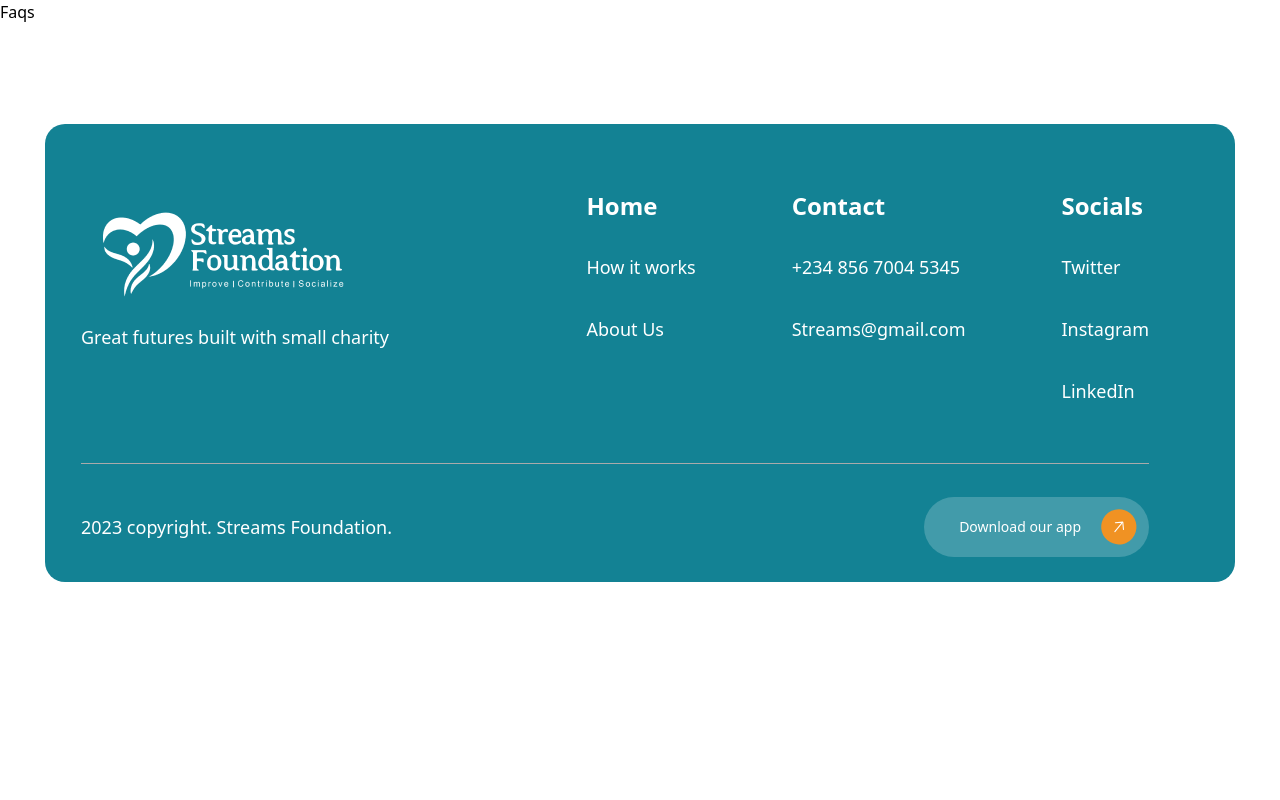
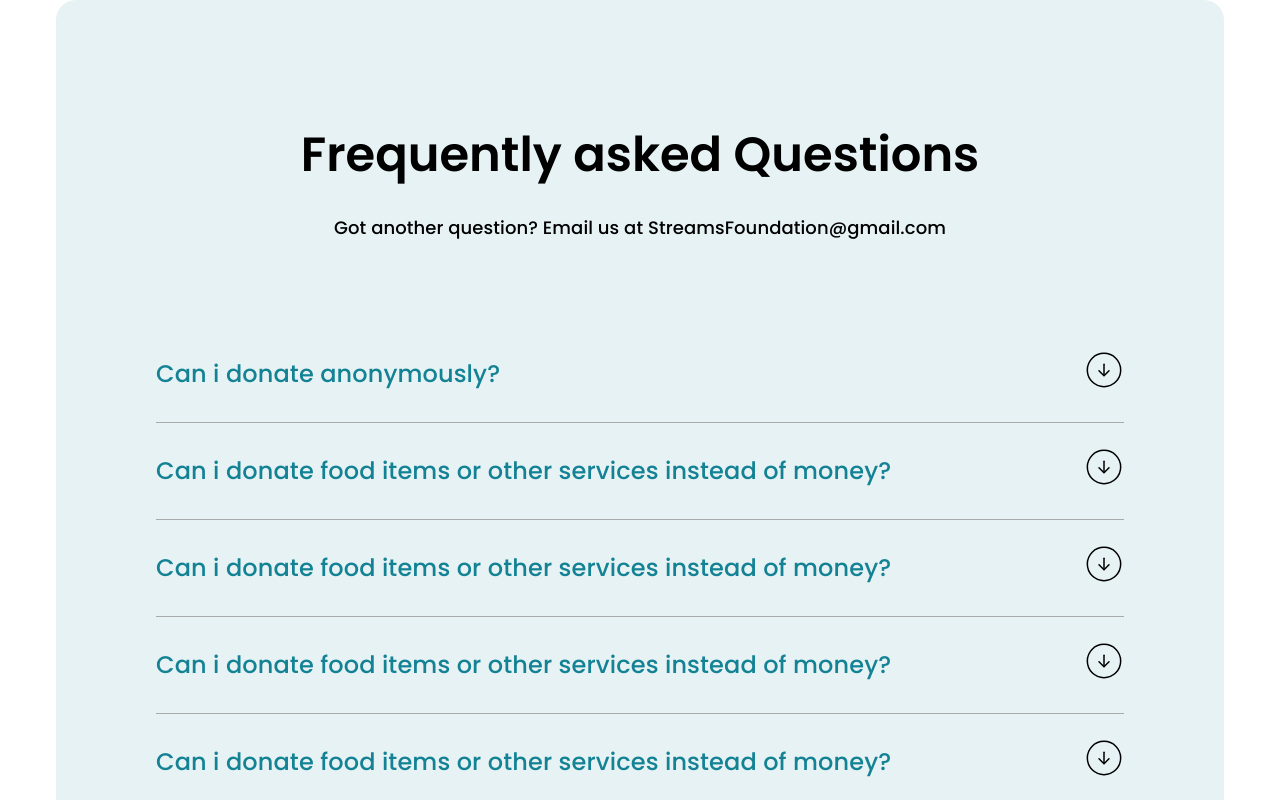
Before and after one commit to A-believer/stream-web-app, a Next.js app: page / in a window 1280 px wide. Shown: the part 1660-2460 px from the top of the page. Before the commit the page ends 2311 px from the top, so only its background shows below. Built offline with nearby package versions, Linux system fonts and the light colour scheme.

Commit message:
faq complete

```diff
--- a/app/page.tsx
+++ b/app/page.tsx
@@ -11,7 +11,7 @@ import WaystoHelp from '@/components/body/ways-to-help'
 
 export default function Home() {
   return (
-    <main className="">
+    <main className="font-ppn">
       <Hero />
       <Metric />
       <SeekingHelp />
--- a/components/body/banner.tsx
+++ b/components/body/banner.tsx
@@ -4,7 +4,7 @@ import Marquee from 'react-fast-marquee'
 
 function Banner() {
   return (
-    <div className='w-full md:text-5xl md:leading-[70px] text-lg leading-[27px] text-white relative flex flex-col mt-[40px] mb-[200px]'>
+    <div className='w-full md:text-5xl md:leading-[70px] text-lg leading-[27px] text-white relative flex flex-col mt-[40px] mb-[200px] font-ppn'>
       <div className='w-full bg-[#138294] md:py-4 py-3 absolute top-[40px] -rotate-2 z-20'>
         <Marquee  direction="left">
         <span className='xl:mx-24 md:mx-10 mx-5'>*Let’s help each other</span>
--- a/components/body/faqs.tsx
+++ b/components/body/faqs.tsx
@@ -1,8 +1,62 @@
-import React from 'react'
+"use client"
+import Image from 'next/image'
+import React, { useState } from 'react'
+import arrow from "../../public/icons/arrow-right-faq.svg"
+const faqData = [
+  {
+    id: 1,
+    question: "Can i donate anonymously?",
+    answer: "Lorem ipsum dolor sit amet consectetur. Quam diam vel et egestas lectus. Sit sed consectetur orci in sit aenean platea tincidunt."
+  },
+  {
+    id: 2,
+    question: "Can i donate food items or other services instead of money?",
+    answer: "Lorem ipsum dolor sit amet consectetur. Quam diam vel et egestas lectus. Sit sed consectetur orci in sit aenean platea tincidunt."
+  },
+  {
+    id: 3,
+    question: "Can i donate food items or other services instead of money?",
+    answer: "Lorem ipsum dolor sit amet consectetur. Quam diam vel et egestas lectus. Sit sed consectetur orci in sit aenean platea tincidunt."
+  },
+  {
+    id: 4,
+    question: "Can i donate food items or other services instead of money?",
+    answer: "Lorem ipsum dolor sit amet consectetur. Quam diam vel et egestas lectus. Sit sed consectetur orci in sit aenean platea tincidunt."
+  },
+  {
+    id: 5,
+    question: "Can i donate food items or other services instead of money?",
+    answer: "Lorem ipsum dolor sit amet consectetur. Quam diam vel et egestas lectus. Sit sed consectetur orci in sit aenean platea tincidunt."
+  },
+]
 
 function Faqs() {
+  const [openQuestion, setOpenQuestion] = useState<number | null>(null)
+
+  function handleQuestionOpen(id: number) {
+   setOpenQuestion((prevIndex) => (prevIndex === id ? null : id))
+    }
+
   return (
-    <div>Faqs</div>
+    <section className='rounded-[20px] xl:py-[120px] md:py-[80px] py-[60px] xl:px-[100px] md:px-8 px-4 xl:mx-14 md:mx-10 mx-5 bg-[#138294]/10 text-foreground font-ppn'>
+      <div className='text-center space-y-5'>
+        <h3 className='md:text-5xl text-2xl md:leading-[70px] leading-10 font-semibold'>Frequently asked Questions</h3>
+        <p className='text-lg leading-9 font-medium tracking-[0.09px]'>Got another question? Email us at StreamsFoundation@gmail.com</p>
+      </div>
+
+      <div className='mt-20'>
+        {faqData.map((faq) => (
+          <div key={faq.id} className='py-6 border-b flex items-center justify-between gap-x-9'>
+            <div>
+              <p className='text-[#138294] md:text-2xl md:leading-[48px] text-lg leading-7 tracking-[0.12px] font-medium'>{faq.question}</p>
+              {openQuestion === faq.id &&
+                <p className='text-sm leading-7 xl:w-full md:w-[90%] w-full'>{faq.answer}</p>}
+            </div>
+            <Image src={arrow} alt="" onClick={() => handleQuestionOpen(faq.id)} className={`${openQuestion === faq.id ? "" : "rotate-90" } self-start`} />
+          </div>
+        ))}
+      </div>
+    </section>
   )
 }
 
--- a/components/body/footer.tsx
+++ b/components/body/footer.tsx
@@ -7,7 +7,7 @@ import logo from "../../public/images/logo-footer.png"
 
 function Footer() {
   return (
-    <footer className='bg-[#138294] text-white xl:pt-[66px] md:pt-14 py-10 xl:pb-[25px] md:pb-24 xl:pl-9 md:pl-9 px-6 xl:pr-[86px] md:pr-9  lg:mx-[45px] md:mx-10 mx-[18px] xl:mb-[69px] md:mb-12 mb-8 rounded-[20px] text-lg leading-[34px] mt-[100px]'>
+    <footer className='font-ppn bg-[#138294] text-white xl:pt-[66px] md:pt-14 py-10 xl:pb-[25px] md:pb-24 xl:pl-9 md:pl-9 px-6 xl:pr-[86px] md:pr-9  lg:mx-[45px] md:mx-10 mx-[18px] xl:mb-[69px] md:mb-12 mb-8 rounded-[20px] text-lg leading-[34px] mt-[100px]'>
       <div className='flex lg:flex-row flex-col justify-between gap-y-[100px]'>
         <div>
           <Image src={logo} alt='logo' className='lg:w-[309px] w-[165px] lg:h-[130px] h-[69px] object-contain'/>
--- a/components/body/metric.tsx
+++ b/components/body/metric.tsx
@@ -2,7 +2,7 @@ import React from 'react'
 
 function Metric() {
   return (
-    <div className=''>Metric</div>
+    <div className='font-ppn'>Metric</div>
   )
 }
 
--- a/components/body/navbar.tsx
+++ b/components/body/navbar.tsx
@@ -18,7 +18,7 @@ function Navbar() {
   const { theme } = useTheme()
   const params = usePathname()
   return (
-    <header className='border-b border-[#828282]/30 flex justify-between items-center xl:pl-[50px] xl:pr-20 xl:py-0 md:px-12 md:py-11 px-6 py-6'>
+    <header className='border-b border-[#828282]/30 flex justify-between items-center xl:pl-[50px] xl:pr-20 xl:py-0 md:px-12 md:py-11 px-6 py-6 font-ppn'>
       <Link href={`/`} className='md:w-[201.25px] w-[128.576px] h-auto '>
         <Image src={logo} alt='logo' priority className="w-full h-full object-contain"/>
       </Link>
```
Also changed, not shown: public/icons/arrow-right-faq.svg (added).
